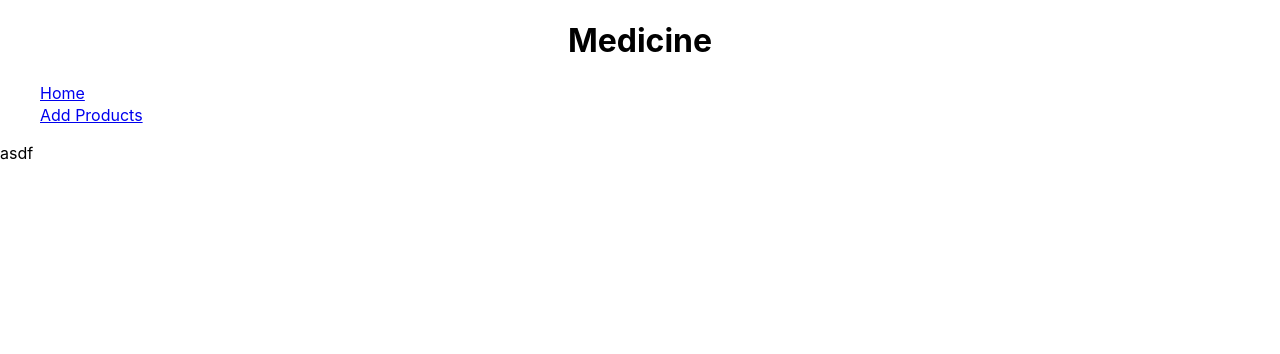
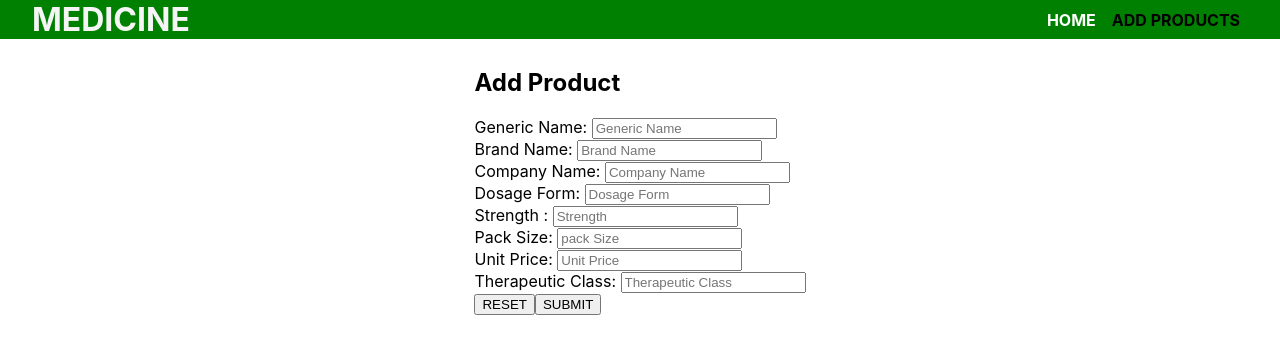
Before and after one commit to raihan-mahmud-talukder/medicine, a React (Create React App) app in the folder client/: page /addproduct in a window 1280 px wide. Shown: the top 354 px of the page. Built offline with nearby package versions, Linux system fonts and the light colour scheme.

Commit message:
add room

```diff
--- a/client/src/App.jsx
+++ b/client/src/App.jsx
@@ -2,8 +2,8 @@ import { Header } from "./Components/Header"
 
 export const App = () => {
   return (
-    <>
+    <main>
         <Header />
-    </>
+    </main>
   )
 }
--- a/client/src/Components/AddProduct.jsx
+++ b/client/src/Components/AddProduct.jsx
@@ -9,9 +9,9 @@ export const AddProduct = () => {
     const [strength, setStrength] = useState([])
     const [packSize, setPackSize] = useState()
     const [unitPrice, setUnitPrice] = useState()
-    const [therapeuticClass, settherapeuticClass] = useState()
+    const [therapeuticClass, setTherapeuticClass] = useState()
 
-    const addProduct = async () => {
+    const addProduct = async event => {
         const newProduct = {
             genericName, brandName, companyName, dosageForm, strength, packSize, unitPrice, therapeuticClass
         }
@@ -22,8 +22,74 @@ export const AddProduct = () => {
         } catch (error) { console.log(error) }
     }
     return (
-        <>
-        asdf
-        </>
+        <form onSubmit={addProduct} className='add'>
+            <h2>Add Product</h2>
+            <label htmlFor='genericName'>Generic Name: </label>
+            <input type='text'
+                placeholder='Generic Name'
+                required={true}
+                id='genericName'
+                value={genericName}
+                onChange={event => setGenericName(event.target.value)}
+            /><br />
+            <label htmlFor='brandName'>Brand Name: </label>
+            <input type='text'
+                placeholder='Brand Name'
+                required={true}
+                id='brandName'
+                value={brandName}
+                onChange={event => setBrandName(event.target.value)}
+            /><br />
+            <label htmlFor='companyName'>Company Name: </label>
+            <input type='text'
+                placeholder='Company Name'
+                required={true}
+                id='companyName'
+                value={companyName}
+                onChange={event => setCompanyName(event.target.value)}
+            /><br />
+            <label htmlFor='dosageForm'>Dosage Form: </label>
+            <input type='text'
+                placeholder='Dosage Form'
+                required={true}
+                id='dosageForm'
+                value={dosageForm}
+                onChange={event => setdosageForm(event.target.value)}
+            /><br />
+            <label htmlFor='strength'>Strength : </label>
+            <input type='text'
+                placeholder='Strength'
+                required={true}
+                id='strength'
+                value={strength}
+                onChange={event => setStrength(event.target.value)}
+            /><br />
+            <label htmlFor='packSize'>Pack Size: </label>
+            <input type='text'
+                placeholder='pack Size'
+                required={true}
+                id='packSize'
+                value={packSize}
+                onChange={event => setPackSize(event.target.value)}
+            /><br />
+            <label htmlFor='unitPrice'>Unit Price: </label>
+            <input type='text'
+                placeholder='Unit Price'
+                required={true}
+                id='unitPrice'
+                value={unitPrice}
+                onChange={event => setUnitPrice(event.target.value)}
+            /><br />
+            <label htmlFor='therapeuticClass'>Therapeutic Class: </label>
+            <input type='text'
+                placeholder='Therapeutic Class'
+                required={true}
+                id='therapeuticClass'
+                value={therapeuticClass}
+                onChange={event => setTherapeuticClass(event.target.value)}
+            /><br />
+            <button type="reset" value='reset'>RESET</button>
+            <button type="submit" value='submit'>SUBMIT</button>
+        </form>
     )
 }
--- a/client/src/index.css
+++ b/client/src/index.css
@@ -10,6 +10,61 @@ body {
 code {
   font-family: source-code-pro, Menlo, Monaco, Consolas, 'Courier New',
     monospace;
+}
+
+main {
+  margin-top: 3rem;
+  min-height: 95.1vh;
+  display: flex;
+  flex-direction: column;
+  align-items: center;
+  justify-content: space-between;
+}
+
+header {
+  position: fixed;
+  top: 0;
+  left: 0;
+  right: 0;
+  background: green;
+  color: whitesmoke;
+  display: flex;
+  align-items: center;
+  justify-content: space-between;
+  text-transform: uppercase;
+  padding: 0 2rem;
+  z-index: 1;
+}
+
+header h1 {
+  margin: 0;
+}
+
+header ul {
+  display: flex;
+  justify-content: space-between;
+  padding: 0;
+}
+
+header li {
+  list-style: none;
+  padding: 0 0.5rem;
+}
+
+header a {
+  text-decoration: none;
+  color: white;
+  font-weight: bold;
+}
+
+menu {
+  padding: 0;
+  margin: 0;
+}
+
+menu ul li a:hover,
+a.active {
+  color: black;
 }
 
 
```
